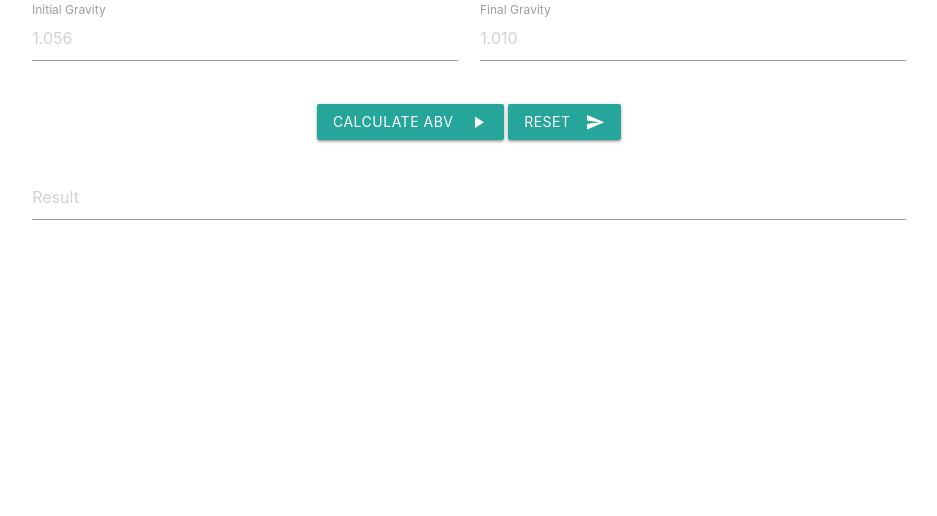
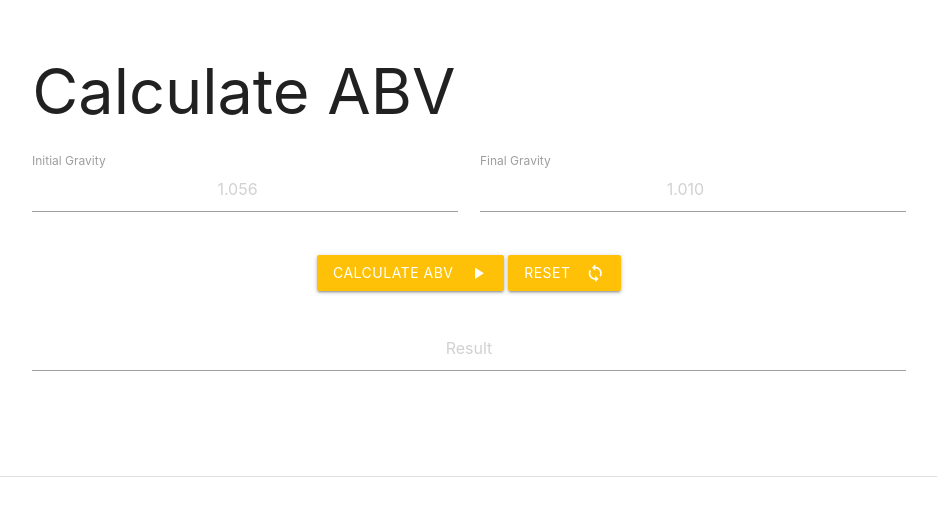
Before and after one commit to Code-Institute-Submissions/BrewPunk-CI, a plain HTML site: page calcluator.html in a window 1280 px wide. Shown: the whole page, without its empty margins (171-1108 px from the left). Drawn offline with nearby package versions, Linux system fonts and the light colour scheme; no server answers.

Commit message:
Styling on ABV caclulator to include heading and centered placeholder and text fiels on inputs

```diff
--- a/assets/js/main.js
+++ b/assets/js/main.js
@@ -20,7 +20,7 @@ function calcABV(){
    //ABV = (OG - FG) * 131.25
    let abv = ((ig -fg) * 131.25);
 
-   document.getElementById("ABVResult").value = abv.toFixed(2) + " %";
+   document.getElementById("ABVResult").value = `Alcohol Content = ${abv.toFixed(2)} %`;
 };
 //Reset Text Areas in ABV Calculator:
 function resetABV(){
--- a/calcluator.html
+++ b/calcluator.html
@@ -13,34 +13,38 @@
     <title>BrewPunk | Calculator</title>
 </head>
 <body>
+
+<!--ABV Calculator Section-->
+<div class="section abv-calculator" id="ABVcalculator">
     <div class="container">
         <div class="row">
             <div class="col s12" >
+                <h1>Calculate ABV</h1>
               <div class="row">
                 <div class="input-field col s6">
-                  <input placeholder="1.056" id="initialGravity" type="number" step="0.001" min="1.000" max="2.000" class="validate">
+                  <input placeholder="1.056" id="initialGravity" type="number" step="0.001" min="1.000" max="2.000" class="validate center">
                   <label for="initialGravity">Initial Gravity</label>
                 </div>
                 <div class="input-field col s6">
-                  <input placeholder="1.010" id="finalGravity" type="number" step="0.001" min="1.000" max="2.000" class="validate">
+                  <input placeholder="1.010" id="finalGravity" type="number" step="0.001" min="1.000" max="2.000" class="validate center">
                   <label for="finalGravity">Final Gravity</label>
                 </div>
               </div>
               <div class="row">
                   <div class="col s12 center">
-                    <button class="btn waves-effect waves-light" type="submit" id="ABVSubmit" onClick="calcABV()">Calculate ABV
+                    <button class="btn waves-effect waves-light amber" type="submit" id="ABVSubmit" onClick="calcABV()">Calculate ABV
                         <i class="material-icons right">play_arrow</i>
                       </button>
-                      <button class="btn waves-effect waves-light" type="submit" id="ABVReset" onClick="resetABV()">Reset
-                        <i class="material-icons right">send</i>
+                      <button class="btn waves-effect waves-light amber" type="submit" id="ABVReset" onClick="resetABV()">Reset
+                        <i class="material-icons right">sync</i>
                       </button>
                   </div>
                 </div>
-                <div class="row">
+                <div class="row center">
                     <form class="col s12">
-                      <div class="row">
+                      <div class="row ">
                         <div class="input-field col s12">
-                          <textarea id="ABVResult" class="materialize-textarea" placeholder="Result"></textarea>
+                          <textarea id="ABVResult" class="materialize-textarea center" placeholder="Result"></textarea>
                         </div>
                       </div>
                     </form>
@@ -48,6 +52,9 @@
                 </div>
           </div>
     </div>
+</div> <!-- end of  ABV Calc Section-->
+
+    <div class="divider"></div>
 <script src="./assets/js/main.js"></script>
  <!-- Compiled and minified JavaScript -->
  <script src="https://cdnjs.cloudflare.com/ajax/libs/materialize/1.0.0/js/materialize.min.js"></script>
```
